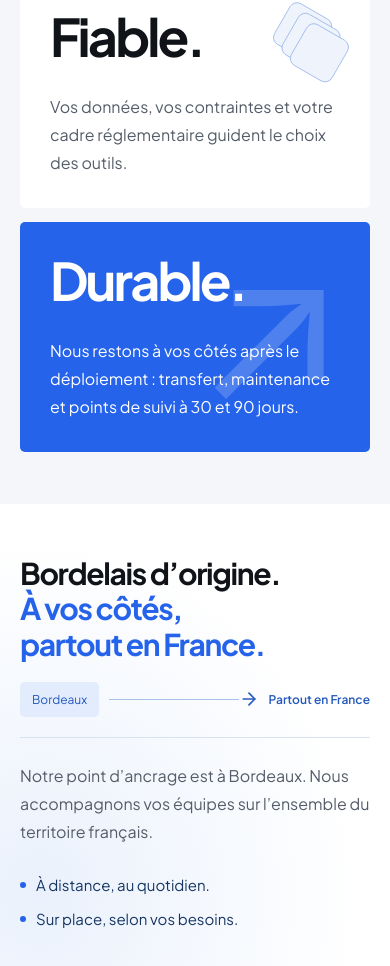
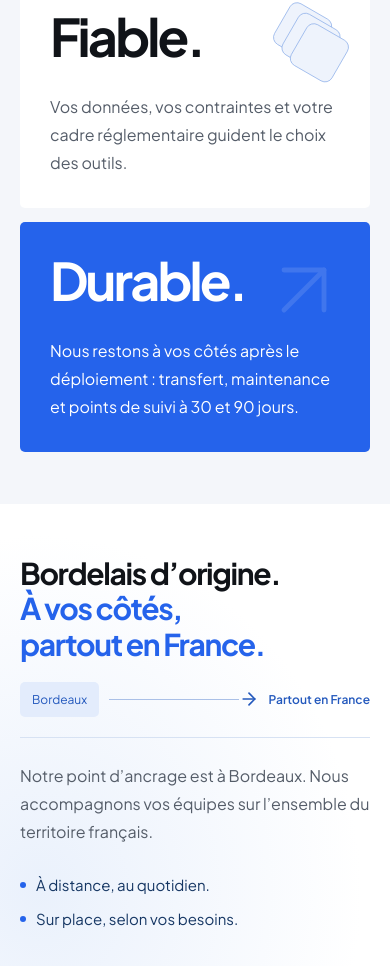
Before and after one commit to espoir-star/Althoce-google-studio-site, a Next.js app: page /a-propos in a window 390 px wide. Shown: the part 4140-5106 px from the top of the page. Built offline with nearby package versions, Linux system fonts and the light colour scheme.

Commit message:
fix: render cabinet decorative arrow as responsive SVG

```diff
--- a/components/AProposPageClient.tsx
+++ b/components/AProposPageClient.tsx
@@ -60,7 +60,7 @@ export default function AProposPageClient() {
           <article className={s.useful}><div className={s.focusMark} aria-hidden="true"><i /><i /><Check size={32} /></div><h3>Utile.</h3><p>La bonne solution répond à un vrai besoin. Parfois, elle est déjà dans vos outils.</p></article>
           <article className={s.clear}><div className={s.clearMark} aria-hidden="true"><span /><span /><span /></div><h3>Clair.</h3><p>Un cap partagé, un périmètre défini. Vous savez où nous allons, et pourquoi.</p></article>
           <article className={s.reliable}><div className={s.reliableMark} aria-hidden="true"><span /><span /><span /></div><h3>Fiable.</h3><p>Vos données, vos contraintes et votre cadre réglementaire guident le choix des outils.</p></article>
-          <article className={s.durable}><span className={s.durationMark} aria-hidden="true">↗</span><h3>Durable.</h3><p>Nous restons à vos côtés après le déploiement : transfert, maintenance et points de suivi à 30 et 90 jours.</p></article>
+          <article className={s.durable}><ArrowUpRight className={s.durationMark} aria-hidden="true" strokeWidth={1.2} /><h3>Durable.</h3><p>Nous restons à vos côtés après le déploiement : transfert, maintenance et points de suivi à 30 et 90 jours.</p></article>
         </div>
       </div>
     </section>
--- a/components/AboutStory.module.css
+++ b/components/AboutStory.module.css
@@ -50,7 +50,8 @@
 .reliableMark { position: absolute; right: 36px; top: 30px; width: 96px; height: 102px; }
 .reliableMark span { position: absolute; width: 68px; height: 68px; border: 1px solid #8eafea; border-radius: 12px; transform: rotate(30deg); background: #eef3fc; }
 .reliableMark span:nth-child(2) { top: 15px; left: 12px; }.reliableMark span:nth-child(3) { top: 30px; left: 24px; }
-.durationMark { position: absolute; right: 22px; top: -45px; font-size: 200px; color: #ffffff30; line-height: 1.4; }
+.durationMark { position: absolute; right: 20px; top: 12px; width: 144px; height: 144px; color: #fff; opacity: .12; pointer-events: none; z-index: 0; }
+@media (max-width: 600px) { .durationMark { width: 96px; height: 96px; top: 20px; right: 18px; } }
 .territory { background: radial-gradient(ellipse at 10% 50%,#eaf1fc,transparent 65%); }
 .territoryGrid { display: grid; grid-template-columns: 1fr 1fr; gap: 90px; align-items: center; }
 .reach { display: flex; align-items: center; gap: 16px; color: #2459bd; font-size: 14px; padding-bottom: 20px; border-bottom: 1px solid #d7e2f3; }
```
